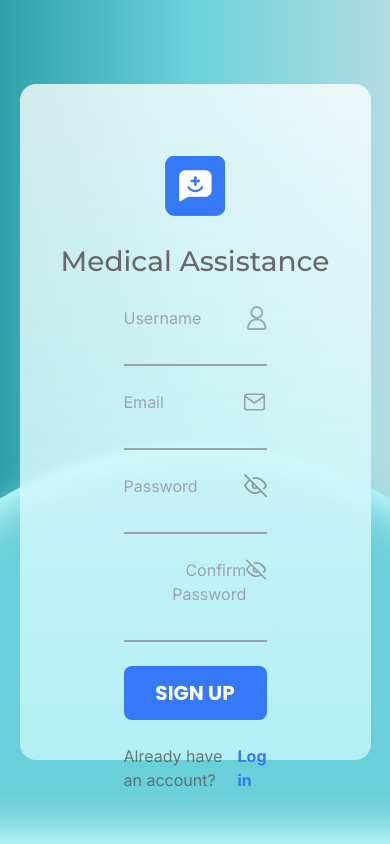
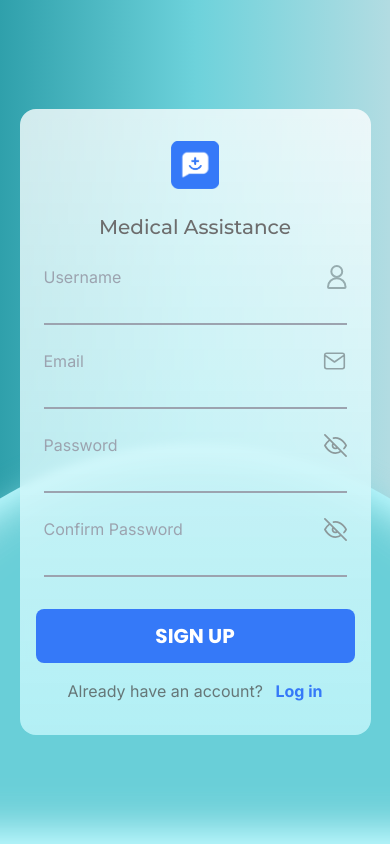
Before and after one commit to ericktek/Medical-Assistance-Frontend, a Next.js app: page /register in a window 390 px wide. Built offline with nearby package versions, Linux system fonts and the light colour scheme.

Commit message:
preview auth form

```diff
--- a/app/components/Forgot-password.jsx
+++ b/app/components/Forgot-password.jsx
@@ -9,20 +9,19 @@ const ForgotPasswordForm = () => {
       <div className="bg-gradient-to-r from-[#2FA0AB] via-[#6DD2DB] to-[#B2DCE2] relative min-h-screen flex flex-col items-center justify-center">
         {/* Card container */}
 
-        <div className="absolute backdrop-blur-sm bg-gradient-to-t from-[#bbf3f8e5] to-[#ffffffc7] w-auto h-auto rounded-2xl flex flex-col justify-center items-center mb-8 p-6 z-10 ">
-          <div className="">
-            <div className="flex flex-col justify-center items-center  space-y-6">
-
+        <div className="absolute flex min-h-full flex-col justify-center px-6 py-12 lg:px-8 z-10 ">
+  <div className="sm:mx-auto sm:w-full sm:max-w-sm py-6 px-2 backdrop-blur-sm bg-gradient-to-t from-[#bbf3f8e5] to-[#ffffffc7] rounded-2xl">
+    {/* Heading */}
+    <div className="flex flex-col justify-center items-center space-y-6 ">
       <Link href="/">
-              <Image width={60} height={60} src={"/logo.png"} />
+        <Image width={50} height={50} src={"/logo.png"} />
       </Link>
-              <h1 className="montserrat text-[#686868] font-medium text-[28px]">
+      <h1 className="montserrat text-[#686868] font-medium text-2xl lg:text-[28px] xl:text-[28px]">
         Forgot Password
       </h1>
     </div>
-            <div className="px-2">
     <div className="flex justify-center items-center py-3">
-                <p className="flex mx-6 text-lg  montserrat text-[#565e5fd5] ">
+          <p className="flex text-sm lg:text-base xl:text-base md:text-base montserrat text-[#565e5fd5]">
             Remember your password?{" "}
             <span className="text-[#3579F8] font-semibold pl-2 hover:underline">
               {" "}
@@ -30,9 +29,12 @@ const ForgotPasswordForm = () => {
             </span>
           </p>
         </div>
-              <div className="m-4 ">
-                <div className="flex items-center relative z-50">
-                  <span className="absolute right-0 px-2  ">
+
+    <div className="sm:mx-auto sm:w-full sm:max-w-sm">
+      <form className="space-y-6">
+        <div className="m-4">
+          <div className="flex items-center relative z-50 ">
+            <span className="absolute right-0 px-2">
               <svg
                 width="25"
                 height="24"
@@ -51,10 +53,13 @@ const ForgotPasswordForm = () => {
             </span>
 
             <input
-                    type="text"
-                    className="w-full h-9 text-gray-600 pr-10 text-lg rounded-sm bg-transparent border-gray-400 py-6 px-3 outline outline-2 outline-slate-400 focus:border-blue-400"
-                    placeholder="Email"
+              className="w-full px-3 py-3 font-sans text-xl text-gray-600 font-normal transition-all bg-transparent border rounded-md peer border-gray-400 border-t-transparent outline-none placeholder-shown:border-gray-400 focus:border-2 focus:border-blue-500 focus:border-t-transparent focus:outline-0 disabled:border-0 disabled:bg-gray-50"
+              placeholder=" "
             />
+            <label className="before:content[' '] after:content[' '] pointer-events-none absolute left-0 -top-1.5 flex h-full w-full select-none truncate text-[11px] font-normal leading-tight text-gray-500 transition-all before:pointer-events-none before:mt-[6.5px] before:mr-1 before:box-border before:block before:h-1.5 before:w-2.5 before:rounded-tl-md before:border-t before:border-l before:border-gray-400 before:transition-all after:pointer-events-none after:mt-[6.5px] after:ml-1 after:box-border after:block after:h-1.5 after:w-2.5 after:flex-grow after:rounded-tr-md after:border-t after:border-r after:border-gray-400 after:transition-all peer-placeholder-shown:text-sm peer-placeholder-shown:leading-[4.1] peer-placeholder-shown:text-gray-400 peer-placeholder-shown:before:border-transparent peer-placeholder-shown:after:border-transparent peer-focus:text-[11px] peer-focus:leading-tight peer-focus:text-blue-500 peer-focus:before:border-t-2 peer-focus:before:border-l-2 peer-focus:before:!border-blue-500 peer-focus:after:border-t-2 peer-focus:after:border-r-2 peer-focus:after:!border-blue-500 peer-disabled:text-transparent peer-disabled:before:border-transparent peer-disabled:after:border-transparent peer-disabled:peer-placeholder-shown:text-gray-400"
+            >
+              Email
+            </label>
           </div>
         </div>
 
@@ -65,9 +70,13 @@ const ForgotPasswordForm = () => {
             </h1>
           </Link>
         </div>
+
+
+      </form>
     </div>
   </div>
 </div>
+
 
         <div className="w-full hidden md:block">
           <div>
--- a/app/components/LoginForm.jsx
+++ b/app/components/LoginForm.jsx
@@ -9,23 +9,29 @@ const LoginForm = () => {
       <div className="bg-gradient-to-r from-[#2FA0AB] via-[#6DD2DB] to-[#B2DCE2] relative min-h-screen flex flex-col items-center justify-center">
         {/* Card container */}
 
-        <div className="absolute backdrop-blur-sm bg-gradient-to-t from-[#bbf3f8e5] to-[#ffffffc7] rounded-2xl  flex flex-col z-10 lg:w-[500px] xl:w-[500px] md:w-[300px]">
-          <div className="p-3 py-8">
-            <div className="flex flex-col justify-center items-center space-y-6">
+        <div className="absolute py-4 backdrop-blur-sm bg-gradient-to-t from-[#bbf3f8e5] to-[#ffffffc7] rounded-2xl flex flex-col z-10  mx-auto w-full max-w-[550px]">
+          <div className="p-5 py-8">
+            <div className="flex flex-col justify-center items-center space-y-6 mb-8">
               <Link href="/">
-                <Image width={60} height={60} className="w-12 h-12" src={"/logo.png"} />
-              </Link>{" "}
-              <h1 className="montserrat text-[#686868] font-medium text-base">
+                <Image
+                  width={50}
+                  height={50}
+                  className="w-12 h-12"
+                  src={"/logo.png"}
+                />
+              </Link>
+              <h1 className="montserrat text-[#6d6d6d] font-medium text-xl md:text-2xl">
                 Medical Assistance
               </h1>
             </div>
             <div>
-                <div className="m-6">
-                  <div className="flex justify-between">
-                    <label className="text-right text-gray-400">Email</label>{" "}
+              <div className="space-y-5">
+                <div className="w-full lg:px-9 xl:px-9">
+                  <div className="flex justify-between items-center">
+                    <label className="text-gray-400">Email</label>
                     <svg
-                      width="25"
-                      height="24"
+                      width="21"
+                      height="21"
                       viewBox="0 0 31 29"
                       fill="none"
                       xmlns="http://www.w3.org/2000/svg"
@@ -41,15 +47,15 @@ const LoginForm = () => {
                   </div>
                   <input
                     type="text"
-                    className="w-full h-9  text-lg text-gray-600 border-b-2 bg-transparent border-gray-400 flex-1 py-3 outline-none focus:border-blue-400"
+                    className="w-full h-9 text-lg text-gray-600 border-b-2 bg-transparent border-gray-400 flex-1 py-3 outline-none focus:border-blue-400"
                   />
                 </div>
-                <div className="m-6 ">
-                  <div className="flex justify-between">
-                    <label className="text-right text-gray-400">Password</label>
+                <div className="w-full lg:px-9 xl:px-9">
+                  <div className="flex justify-between items-center">
+                    <label className="text-gray-400">Password</label>
                     <svg
-                      width="23"
-                      height="23"
+                      width="20"
+                      height="20"
                       viewBox="0 0 27 27"
                       fill="none"
                       xmlns="http://www.w3.org/2000/svg"
@@ -68,26 +74,25 @@ const LoginForm = () => {
                     className="w-full h-9 text-lg text-gray-600 border-b-2 bg-transparent border-gray-400 flex-1 py-3 outline-none focus:border-blue-400"
                   />
                 </div>
-                <Link href="/forgot-password">
-                  <p className="flex flex-col m-6 text-[#3579F8] text-end hover:underline">
-                    Forgot Password?
-                  </p>
-                </Link>
-                <div className="flex justify-center m-6 bg-[#3579F8] py-3 rounded-lg hover:bg-[#3579f8d0]">
-                  <Link href="">
-                    <h1 className="poppins text-[20px] font-[600] text-white">
-                      SIGN IN
-                    </h1>
+                <div className="w-full lg:px-9 xl:px-9">
+                  <Link href="/forgot-password">
+                    <p className="text-[#3579F8] text-end hover:underline">
+                      Forgot Password?
+                    </p>
                   </Link>
+                </div>
+                <div className="flex justify-center lg:mx-9 xl:mx-9 bg-[#3579F8] py-2 rounded-lg hover:bg-[#3579f8d0]">
+                  <button className="poppins text-[20px] font-[600] text-white">
+                    SIGN IN
+                  </button>
                 </div>
                 <div className="flex items-center text-gray-400 justify-center">
                   <span className="w-20 border-t-2 border-gray-400"></span>
                   <h1 className="mx-4 text-sm font-semibold">OR</h1>
                   <span className="w-20 border-t-2 border-gray-400"></span>
                 </div>
-
-                <div className="flex justify-center m-6 bg-white hover:bg-[#ffffffbd] py-4 rounded-lg space-x-3 ">
-                  <Link className="flex space-x-3" href="">
+                <div className="flex justify-center lg:mx-9 xl:mx-9 bg-white hover:bg-[#ffffffbd] py-3 rounded-lg">
+                  <h2 className="flex space-x-3 items-center">
                     <svg
                       xmlns="http://www.w3.org/2000/svg"
                       width="24"
@@ -113,20 +118,20 @@ const LoginForm = () => {
                         d="M130.55 50.479c24.514 0 41.05 10.589 50.479 19.438l36.844-35.974C195.245 12.91 165.798 0 130.55 0 79.49 0 35.393 29.301 13.925 71.947l42.211 32.783c10.59-31.477 39.891-54.251 74.414-54.251"
                       ></path>
                     </svg>
-                    <h1 className="poppins text-md font-medium text-[#768385d5]">
+
+                    <span className="poppins text-md font-medium text-[#768385d5]">
                       Continue with Google
-                    </h1>
-                  </Link>
+                    </span>
+                  </h2>
                 </div>
-
                 <div className="flex justify-center items-center">
-                  <p className="flex mx-6 text-[#565e5fd5] ">
+                  <p className="text-base text-[#565e5fd5]">
                     Don't have an account?{" "}
                     <span className="text-[#3579F8] font-bold pl-2 hover:underline">
-                      {" "}
-                      <Link href="/register"> Sign Up </Link>
+                      <Link href="/register">Sign Up</Link>
                     </span>
                   </p>
+                </div>
               </div>
             </div>
           </div>
--- a/app/components/RegisterForm.jsx
+++ b/app/components/RegisterForm.jsx
@@ -9,38 +9,29 @@ const RegisterForm = () => {
       <div className="bg-gradient-to-r from-[#2FA0AB] via-[#6DD2DB] to-[#B2DCE2] relative min-h-screen flex flex-col items-center justify-center">
         {/* Card container */}
 
-        <div className="absolute backdrop-blur-sm bg-gradient-to-t from-[#bbf3f8e5] to-[#ffffffc7] h-[80vh] w-[90%] sm:w-[560px] sm:h-[650px] md:w-[600px] md:h-[700px] lg:w-[550px] lg:h-[700px] rounded-2xl flex flex-col p-6 z-10 ">
+        <div className="absolute backdrop-blur-sm bg-gradient-to-t from-[#bbf3f8e5] to-[#ffffffc7]  w-[90%] sm:w-[560px]  lg:w-[550px]  rounded-2xl flex py-8 flex-col z-10">
+        <div className="flex flex-col justify-center items-center space-y-6 ">
+            <Link href="/">
+              <Image width={50} height={50} className="w-12 h-12" src={"/logo.png"} />
+            </Link>
+            <h1 className="montserrat text-[#6d6d6d] font-medium text-xl lg:text-2xl xl:text-2xl">Medical Assistance</h1>
+          </div>
       <div className="">
-            <div className="flex flex-col justify-center items-center mt-12 space-y-6">
-              <Link href="/">
-                <Image width={60} height={60} src={"/logo.png"} />
-              </Link>{" "}
-              <h1 className="montserrat text-[#686868] font-medium text-[28px]">
-                Medical Assistance
-              </h1>
-            </div>
-            <div className="mx-14">
-              <div className="m-6 ">
-                <div className="flex justify-between">
-                  <label className="text-right text-gray-400">Username</label>{" "}
-                  <svg
-                    width="20"
-                    height="24"
-                    viewBox="0 0 20 24"
-                    fill="none"
-                    xmlns="http://www.w3.org/2000/svg"
-                  >
+        <div className="m-6 px-6 mx-0 lg:px-14 ">
+          <div className="flex justify-between items-center">
+            <label className="text-gray-400">Username</label>
+            <svg width="20" height="24" viewBox="0 0 20 24" fill="none" xmlns="http://www.w3.org/2000/svg">
               <path
                 d="M9.7777 11.8889C12.7845 11.8889 15.2221 9.45134 15.2221 6.44444C15.2221 3.43755 12.7845 1 9.7777 1C6.77081 1 4.33325 3.43756 4.33325 6.44444C4.33325 9.45133 6.77081 11.8889 9.7777 11.8889Z"
                 stroke="#96ACAF"
-                      stroke-width="2"
+                strokeWidth="2"
                 strokeLinecap="round"
                 strokeLinejoin="round"
               />
               <path
                 d="M1 22C1 22.5523 1.44772 23 2 23H17.5556C18.1078 23 18.5556 22.5523 18.5556 22C18.5556 17.1522 14.6256 13.2222 9.77778 13.2222C4.92995 13.2222 1 17.1522 1 22Z"
                 stroke="#96ACAF"
-                      stroke-width="2"
+                strokeWidth="2"
                 strokeLinecap="round"
                 strokeLinejoin="round"
               />
@@ -48,19 +39,14 @@ const RegisterForm = () => {
           </div>
           <input
             type="text"
-                  className="w-full h-9 text-lg text-gray-600 border-b-2 bg-transparent border-gray-400 flex-1 py-3 outline-none focus:border-blue-400"
+            className="w-full h-9 text-lg text-gray-600 border-b-2 bg-transparent border-gray-400 py-3 outline-none focus:border-blue-400"
+            // placeholder="Username"
           />
         </div>
-              <div className="m-6 ">
-                <div className="flex justify-between">
-                  <label className="text-right text-gray-400">Email</label>{" "}
-                  <svg
-                    width="25"
-                    height="24"
-                    viewBox="0 0 31 29"
-                    fill="none"
-                    xmlns="http://www.w3.org/2000/svg"
-                  >
+        <div className="m-6 px-6 mx-0 lg:px-14 ">
+          <div className="flex justify-between items-center">
+            <label className="text-gray-400">Email</label>
+            <svg width="25" height="24" viewBox="0 0 31 29" fill="none" xmlns="http://www.w3.org/2000/svg">
               <path
                 d="M27.6357 7.25C27.6357 5.92084 26.5437 4.83334 25.209 4.83334H5.79511C4.46041 4.83334 3.36838 5.92084 3.36838 7.25M27.6357 7.25V21.75C27.6357 23.0792 26.5437 24.1667 25.209 24.1667H5.79511C4.46041 24.1667 3.36838 23.0792 3.36838 21.75V7.25M27.6357 7.25L15.5021 15.7083L3.36838 7.25"
                 stroke="#90A2A5"
@@ -71,21 +57,15 @@ const RegisterForm = () => {
             </svg>
           </div>
           <input
-                  type="text"
-                  className="w-full h-9 text-lg text-gray-600 border-b-2 bg-transparent border-gray-400 flex-1 py-3 outline-none focus:border-blue-400"
+            type="email"
+            className="w-full h-9 text-lg text-gray-600 border-b-2 bg-transparent border-gray-400 py-3 outline-none focus:border-blue-400"
+            // placeholder="Email"
           />
         </div>
-
-              <div className="m-6 ">
-                <div className="flex justify-between">
-                  <label className="text-right text-gray-400">Password</label>
-                  <svg
-                    width="23"
-                    height="23"
-                    viewBox="0 0 27 27"
-                    fill="none"
-                    xmlns="http://www.w3.org/2000/svg"
-                  >
+        <div className="m-6 px-6 mx-0 lg:px-14 ">
+          <div className="flex justify-between items-center">
+            <label className="text-gray-400">Password</label>
+            <svg width="23" height="23" viewBox="0 0 27 27" fill="none" xmlns="http://www.w3.org/2000/svg">
               <path
                 d="M20.2166 20.1825C18.2855 21.6484 15.9341 22.4605 13.5063 22.5C5.59846 22.5 1.07971 13.5 1.07971 13.5C2.48492 10.8921 4.43391 8.61368 6.79593 6.8175M11.1339 4.77C11.9115 4.58874 12.7077 4.49813 13.5063 4.5C21.4141 4.5 25.9328 13.5 25.9328 13.5C25.2471 14.7776 24.4293 15.9803 23.4927 17.0887M15.9012 15.885C15.5909 16.2166 15.2168 16.4826 14.8011 16.667C14.3853 16.8515 13.9366 16.9507 13.4815 16.9587C13.0265 16.9667 12.5745 16.8833 12.1525 16.7136C11.7305 16.5438 11.3471 16.2912 11.0253 15.9707C10.7035 15.6502 10.4498 15.2684 10.2793 14.8482C10.1089 14.4279 10.0252 13.9778 10.0332 13.5246C10.0412 13.0715 10.1408 12.6246 10.3261 12.2106C10.5113 11.7966 10.7784 11.424 11.1113 11.115M1.07971 1.125L25.9328 25.875"
                 stroke="#8C999B"
@@ -97,22 +77,14 @@ const RegisterForm = () => {
           </div>
           <input
             type="password"
-                  className="w-full h-9 text-lg text-gray-600 border-b-2 bg-transparent border-gray-400 flex-1 py-3 outline-none focus:border-blue-400"
+            className="w-full h-9 text-lg text-gray-600 border-b-2 bg-transparent border-gray-400 py-3 outline-none focus:border-blue-400"
+            // placeholder="Password"
           />
         </div>
-              <div className="m-6 ">
-                <div className="flex justify-between">
-                  <label className="text-right text-gray-400">
-                    {" "}
-                    Confirm Password
-                  </label>
-                  <svg
-                    width="23"
-                    height="23"
-                    viewBox="0 0 27 27"
-                    fill="none"
-                    xmlns="http://www.w3.org/2000/svg"
-                  >
+        <div className="m-6 px-6 mx-0 lg:px-14 mb-8">
+          <div className="flex justify-between items-center">
+            <label className="text-gray-400">Confirm Password</label>
+            <svg width="23" height="23" viewBox="0 0 27 27" fill="none" xmlns="http://www.w3.org/2000/svg">
               <path
                 d="M20.2166 20.1825C18.2855 21.6484 15.9341 22.4605 13.5063 22.5C5.59846 22.5 1.07971 13.5 1.07971 13.5C2.48492 10.8921 4.43391 8.61368 6.79593 6.8175M11.1339 4.77C11.9115 4.58874 12.7077 4.49813 13.5063 4.5C21.4141 4.5 25.9328 13.5 25.9328 13.5C25.2471 14.7776 24.4293 15.9803 23.4927 17.0887M15.9012 15.885C15.5909 16.2166 15.2168 16.4826 14.8011 16.667C14.3853 16.8515 13.9366 16.9507 13.4815 16.9587C13.0265 16.9667 12.5745 16.8833 12.1525 16.7136C11.7305 16.5438 11.3471 16.2912 11.0253 15.9707C10.7035 15.6502 10.4498 15.2684 10.2793 14.8482C10.1089 14.4279 10.0252 13.9778 10.0332 13.5246C10.0412 13.0715 10.1408 12.6246 10.3261 12.2106C10.5113 11.7966 10.7784 11.424 11.1113 11.115M1.07971 1.125L25.9328 25.875"
                 stroke="#8C999B"
@@ -124,27 +96,22 @@ const RegisterForm = () => {
           </div>
           <input
             type="password"
-                  className="w-full h-9 text-lg text-gray-600 border-b-2 bg-transparent border-gray-400 flex-1 py-3 outline-none focus:border-blue-400"
+            className="w-full h-9 text-lg text-gray-600 border-b-2 bg-transparent border-gray-400 py-3 outline-none focus:border-blue-400"
+            // placeholder="Confirm Password"
           />
         </div>
-
-              <div className="flex justify-center m-6 bg-[#3579F8] py-3 rounded-lg hover:bg-[#3579f8d0]">
+        <div className="flex justify-center mx-4  md:mx-10 lg:mx-[53px] xl:mx-[53px] bg-[#3579F8] py-3 rounded-lg hover:bg-[#3579f8d0]">
           <Link href="">
-                  <h1 className="poppins text-[20px] font-[600] text-white">
-                    SIGN UP
-                  </h1>
+            <h1 className="poppins text-[20px] font-[600] text-white">SIGN UP</h1>
           </Link>
         </div>
-
-              <div className="flex justify-center items-center">
-                <p className="flex mx-6 text-[#565e5fd5] ">
+        <div className="flex justify-center items-center mt-4">
+          <p className="text-[#565e5fd5]">
             Already have an account?{" "}
             <span className="text-[#3579F8] font-bold pl-2 hover:underline">
-                    {" "}
-                    <Link href="/login"> Log in</Link>
+              <Link href="/login">Log in</Link>
             </span>
           </p>
-              </div>
         </div>
       </div>
     </div>
--- a/app/page.js
+++ b/app/page.js
@@ -53,7 +53,7 @@ const Home = () => {
         {/* Main Body */}
         <div className="flex flex-col items-center justify-center text-center space-y-5 py-10 md:py-16 px-3 relative z-10">
           <h1 className="text-white font-extrabold mx-auto max-w-4xl text-3xl sm:text-4xl md:text-5xl">
-
+         Welcome to space;
             <span className="bg-gradient-to-r from-green-400 via-blue-500 to-purple-500 bg-clip-text text-transparent inline">
               Medikea
             </span>
```
Also changed, not shown: 1 other file (tests, documents, lock files or other folders). Lines whose indentation alone changed are shown as unchanged.
